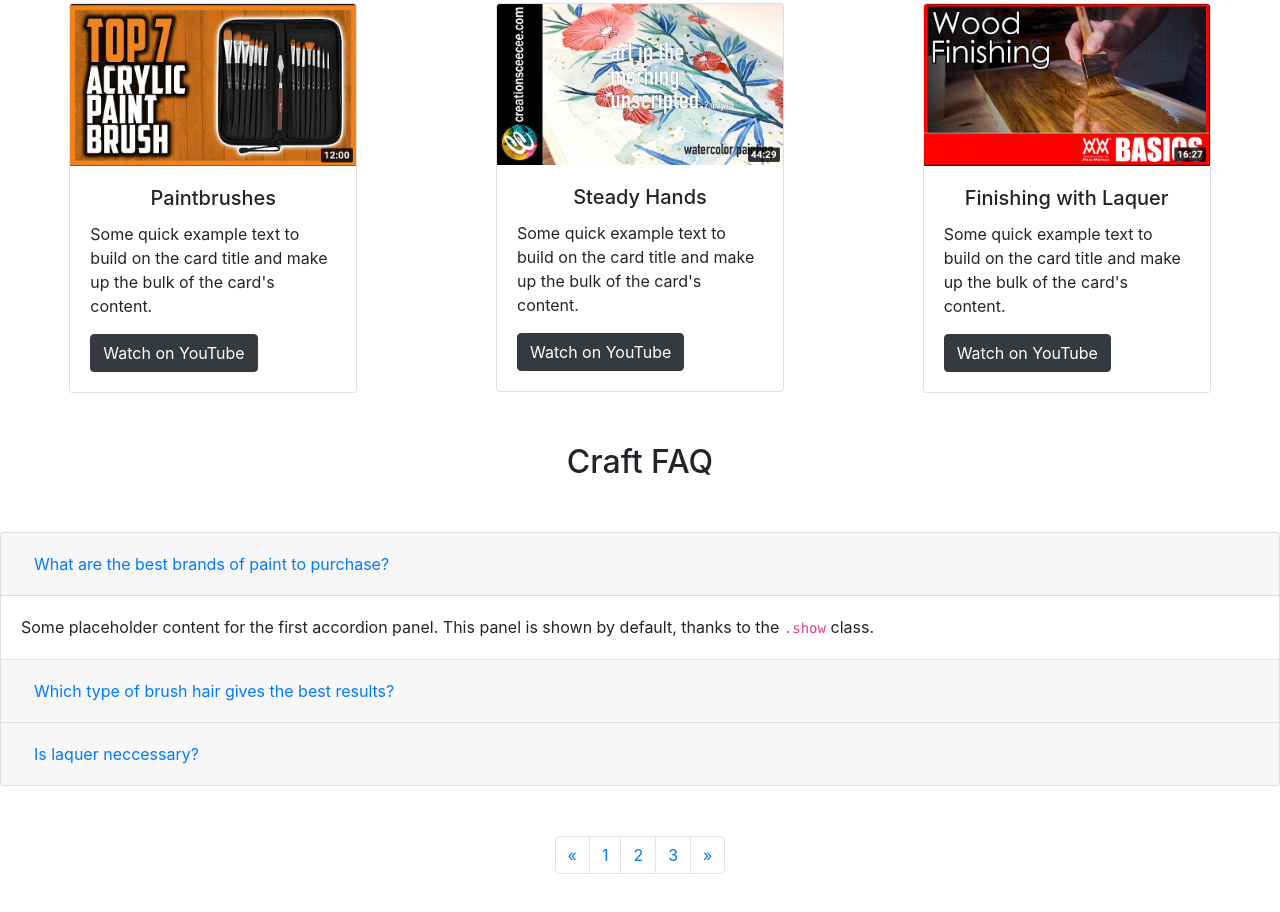
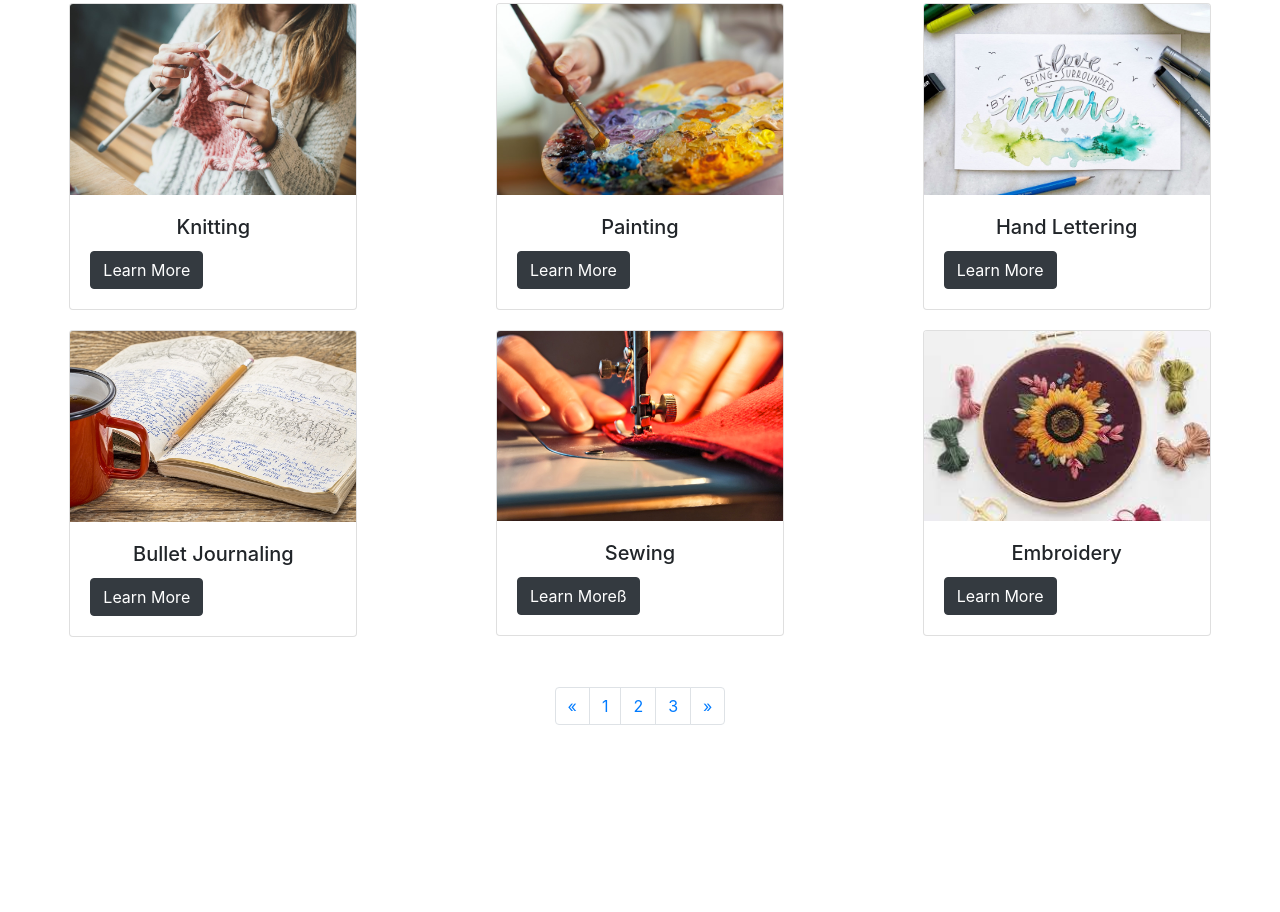
Before and after one commit to andreparmar/UX_UI_HW_21, a plain HTML site: page explore.html in a window 1280 px wide. Shown: the part 826-1738 px from the top of the page. After the commit the page ends 1601 px from the top, so only its background shows below. Drawn offline with nearby package versions, Linux system fonts and the light colour scheme.

Commit message:
explore page added
redesign of explore page

```diff
--- a/explore.html
+++ b/explore.html
@@ -86,141 +86,74 @@
           <div class="cardContainer col-lg-4 col-md-6 col-sm-12">
             <div class="card" style="width: 18rem">
               <img
-                src="images/paintbrushthumbnail.png"
+                src="images/knitting.jpg"
                 class="card-img-top"
-                alt="Video1"
+                alt="CardImage"
               />
               <div class="card-body">
-                <h5 class="card-title videoCard">Paintbrushes</h5>
-                <p class="card-text">
-                  Some quick example text to build on the card title and make up
-                  the bulk of the card's content.
-                </p>
-                <a href="#" class="btn btn-dark">Watch on YouTube</a>
+                <h5 class="card-title videoCard">Knitting</h5>
+
+                <a href="#" class="btn btn-dark">Learn More</a>
               </div>
             </div>
           </div>
           <div class="cardContainer col-lg-4 col-md-6 col-sm-12">
             <div class="card" style="width: 18rem">
               <img
-                src="images/steadyhand.png"
+                src="images/painting.jpg"
                 class="card-img-top"
                 alt="Video2"
               />
               <div class="card-body">
-                <h5 class="card-title">Steady Hands</h5>
-                <p class="card-text">
-                  Some quick example text to build on the card title and make up
-                  the bulk of the card's content.
-                </p>
-                <a href="#" class="btn btn-dark">Watch on YouTube</a>
+                <h5 class="card-title">Painting</h5>
+
+                <a href="#" class="btn btn-dark">Learn More</a>
               </div>
             </div>
           </div>
           <div class="cardContainer col-lg-4 col-md-6 col-sm-12">
             <div class="card" style="width: 18rem">
               <img
-                src="images/laquerfinish.png"
+                src="images/handletter.jpeg"
                 class="card-img-top"
                 alt="Video3"
               />
               <div class="card-body">
-                <h5 class="card-title">Finishing with Laquer</h5>
-                <p class="card-text">
-                  Some quick example text to build on the card title and make up
-                  the bulk of the card's content.
-                </p>
-                <a href="#" class="btn btn-dark">Watch on YouTube</a>
+                <h5 class="card-title">Hand Lettering</h5>
+
+                <a href="#" class="btn btn-dark">Learn More</a>
               </div>
             </div>
           </div>
-        </div>
-      </div>
-    </section>
-
-    <!--Accordian FAQ-->
-    <section>
-      <h2 class="sectionHeader">Craft FAQ</h2>
-      <div class="accordion" id="accordionExample">
-        <div class="card">
-          <div class="card-header" id="headingOne">
-            <h2 class="mb-0">
-              <button
-                class="btn btn-link btn-block text-left"
-                type="button"
-                data-toggle="collapse"
-                data-target="#collapseOne"
-                aria-expanded="true"
-                aria-controls="collapseOne"
-              >
-                What are the best brands of paint to purchase?
-              </button>
-            </h2>
-          </div>
-
-          <div
-            id="collapseOne"
-            class="collapse show"
-            aria-labelledby="headingOne"
-            data-parent="#accordionExample"
-          >
-            <div class="card-body">
-              Some placeholder content for the first accordion panel. This panel
-              is shown by default, thanks to the <code>.show</code> class.
+          <div class="cardContainer col-lg-4 col-md-6 col-sm-12">
+            <div class="card" style="width: 18rem">
+              <img src="images/journal.jpg" class="card-img-top" alt="Video3" />
+              <div class="card-body">
+                <h5 class="card-title">Bullet Journaling</h5>
+                <a href="#" class="btn btn-dark">Learn More</a>
+              </div>
             </div>
           </div>
-        </div>
-        <div class="card">
-          <div class="card-header" id="headingTwo">
-            <h2 class="mb-0">
-              <button
-                class="btn btn-link btn-block text-left collapsed"
-                type="button"
-                data-toggle="collapse"
-                data-target="#collapseTwo"
-                aria-expanded="false"
-                aria-controls="collapseTwo"
-              >
-                Which type of brush hair gives the best results?
-              </button>
-            </h2>
-          </div>
-          <div
-            id="collapseTwo"
-            class="collapse"
-            aria-labelledby="headingTwo"
-            data-parent="#accordionExample"
-          >
-            <div class="card-body">
-              Some placeholder content for the second accordion panel. This
-              panel is hidden by default.
+          <div class="cardContainer col-lg-4 col-md-6 col-sm-12">
+            <div class="card" style="width: 18rem">
+              <img src="images/sewing.jpeg" class="card-img-top" alt="Video3" />
+              <div class="card-body">
+                <h5 class="card-title">Sewing</h5>
+                <a href="#" class="btn btn-dark">Learn Moreß</a>
+              </div>
             </div>
           </div>
-        </div>
-        <div class="card">
-          <div class="card-header" id="headingThree">
-            <h2 class="mb-0">
-              <button
-                class="btn btn-link btn-block text-left collapsed"
-                type="button"
-                data-toggle="collapse"
-                data-target="#collapseThree"
-                aria-expanded="false"
-                aria-controls="collapseThree"
-              >
-                Is laquer neccessary?
-              </button>
-            </h2>
-          </div>
-          <div
-            id="collapseThree"
-            class="collapse"
-            aria-labelledby="headingThree"
-            data-parent="#accordionExample"
-          >
-            <div class="card-body">
-              And lastly, the placeholder content for the third and final
-              accordion panel. This panel is hidden by default.
+          <div class="cardContainer col-lg-4 col-md-6 col-sm-12">
+            <div class="card" style="width: 18rem">
+              <img
+                src="images/embroider.jpg"
+                class="card-img-top"
+                alt="Video3"
+              />
+              <div class="card-body">
+                <h5 class="card-title">Embroidery</h5>
+                <a href="#" class="btn btn-dark">Learn More</a>
+              </div>
             </div>
           </div>
         </div>
```
Also changed, not shown: skill.html (+0 -17 lines), images/cowstarted.jpeg (added), images/embroider.jpg (added), images/handletter.jpeg (added), images/journal.jpg (added), images/journaling.jpg (added), images/knitting.jpg (added), images/painting.jpg (added), images/sewing.jpeg (added).
